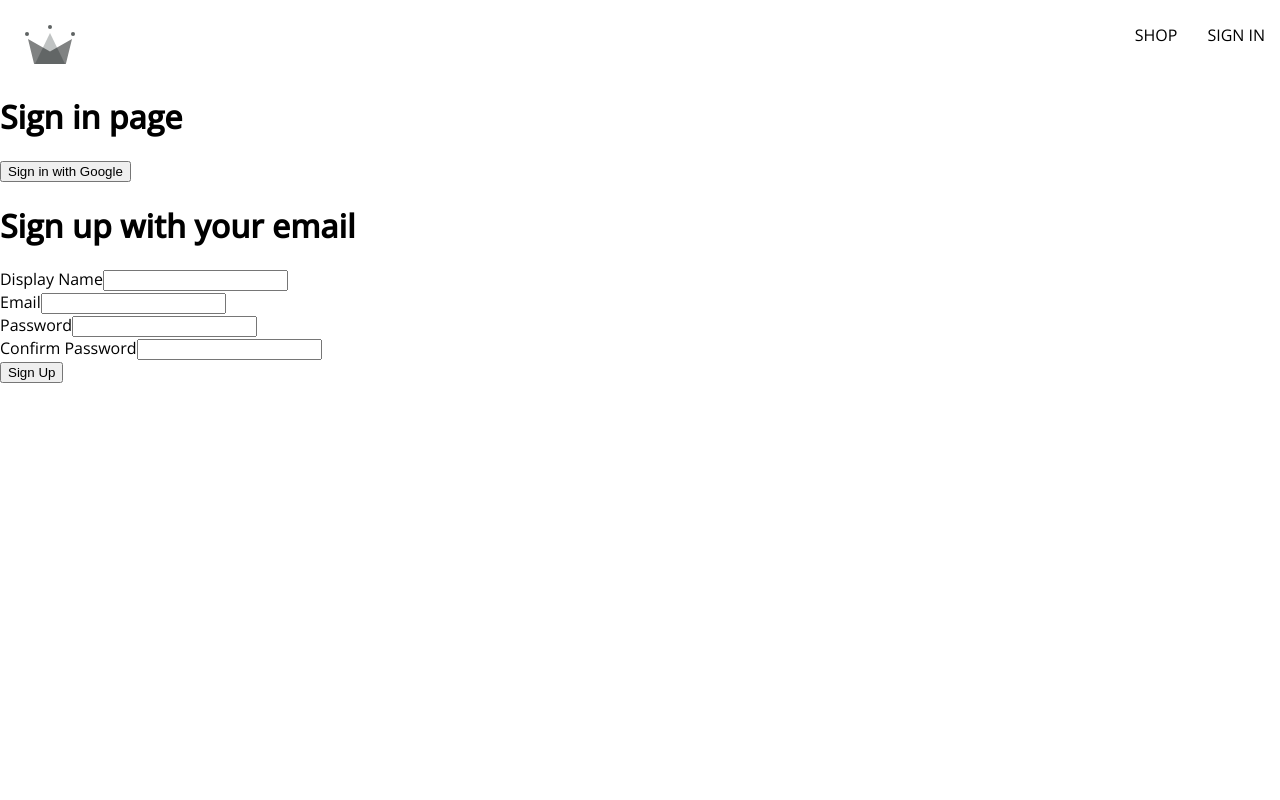
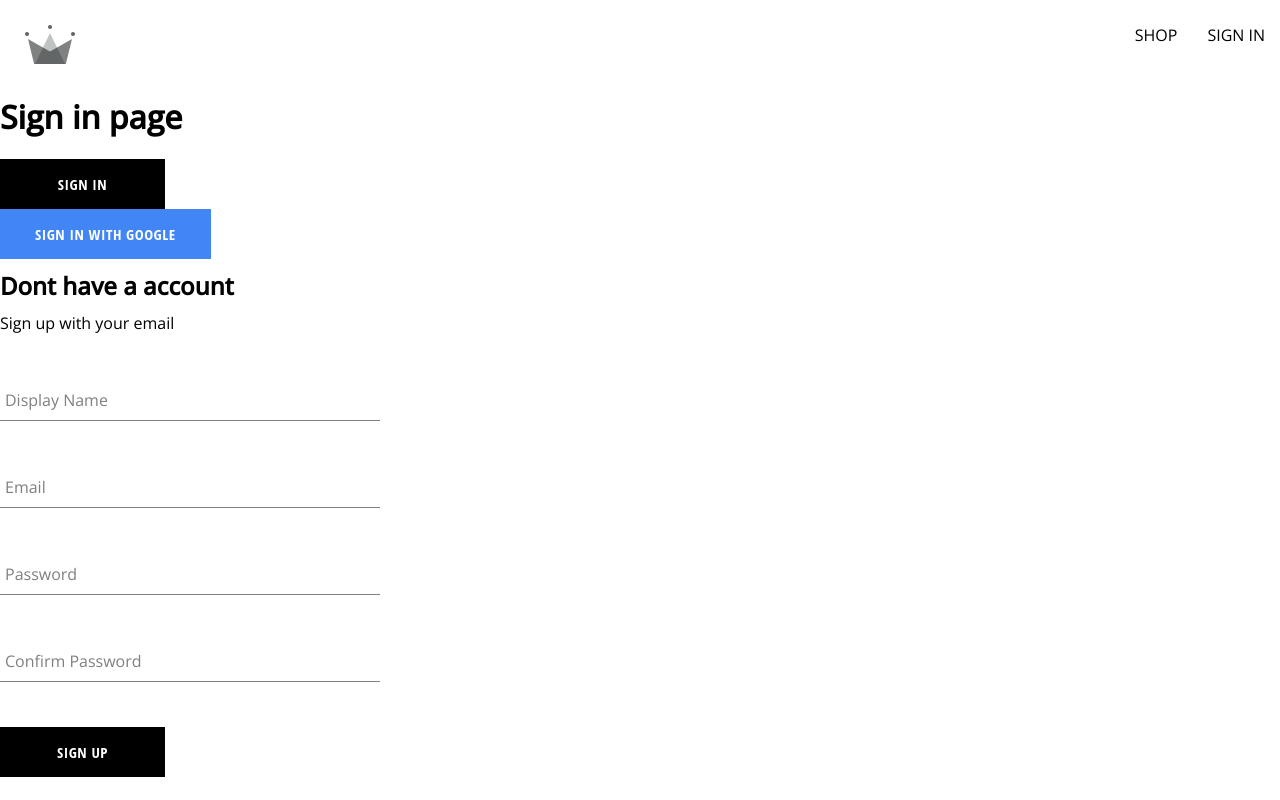
Before and after one commit to Silvery86/Clothing_Crown, a React (Create React App) app: page /sign-in in a window 1280 px wide. Built offline with nearby package versions, Linux system fonts and the light colour scheme.

Commit message:
create button component and style sign-up component

```diff
--- /dev/null
+++ b/src/button/button.component.jsx
@@ -0,0 +1,15 @@
+import './button.styles.scss'
+
+const BUTTON_TYPE_CLASS = {
+    google: 'google-sign-in',
+    inverted: 'inverted'
+}
+
+export default function Button({children, buttonType, ...OtherProps}) {
+  return (
+    <button className={`button-container ${BUTTON_TYPE_CLASS[buttonType]}`}
+    {...OtherProps} >
+        {children}
+    </button>
+  )
+}
--- /dev/null
+++ b/src/button/button.styles.scss
@@ -0,0 +1,46 @@
+.button-container {
+    min-width: 165px;
+    width: auto;
+    height: 50px;
+    letter-spacing: 0.5px;
+    line-height: 50px;
+    padding: 0 35px 0 35px;
+    font-size: 15px;
+    background-color: black;
+    color: white;
+    text-transform: uppercase;
+    font-family: 'Open Sans Condensed';
+    font-weight: bolder;
+    border: none;
+    cursor: pointer;
+    display: flex;
+    justify-content: center;
+
+    &:hover {
+      background-color: white;
+      color: black;
+      border: 1px solid black;
+    }
+
+    &.google-sign-in {
+      background-color: #4285f4;
+      color: white;
+
+      &:hover {
+        background-color: #357ae8;
+        border: none;
+      }
+    }
+
+    &.inverted {
+      background-color: white;
+      color: black;
+      border: 1px solid black;
+
+      &:hover {
+        background-color: black;
+        color: white;
+        border: none;
+      }
+    }
+  }
--- a/src/form-input/form-input.component.jsx
+++ b/src/form-input/form-input.component.jsx
@@ -1,10 +1,12 @@
-import React from 'react'
+import './form-input.styles.scss'
 
 export default function FormInput  ({label, ...OtherProps}) {
   return (
-    <div>
-      <label>{label}</label>
-      <input {...OtherProps}/>
+    <div className='group'>
+      <input  className="form-input" {...OtherProps}/>
+      <label className={`${
+        OtherProps.value.length ? 'shrink' : ''
+        } form-input-label`}>{label}</label>
     </div>
   )
 }
--- a/src/form-input/form-input.styles.scss
+++ b/src/form-input/form-input.styles.scss
@@ -0,0 +1,54 @@
+$sub-color: grey;
+$main-color: black;
+
+@mixin shrinkLabel {
+  top: -14px;
+  font-size: 12px;
+  color: $main-color;
+}
+
+.group {
+  position: relative;
+  margin: 45px 0;
+
+  .form-input {
+    background: none;
+    background-color: white;
+    color: $sub-color;
+    font-size: 18px;
+    padding: 10px 10px 10px 5px;
+    display: block;
+    width: 100%;
+    border: none;
+    border-radius: 0;
+    border-bottom: 1px solid $sub-color;
+    margin: 25px 0;
+
+    &:focus {
+      outline: none;
+    }
+
+    &:focus ~ .form-input-label {
+      @include shrinkLabel();
+    }
+  }
+
+  input[type='password'] {
+    letter-spacing: 0.3em;
+  }
+
+  .form-input-label {
+    color: $sub-color;
+    font-size: 16px;
+    font-weight: normal;
+    position: absolute;
+    pointer-events: none;
+    left: 5px;
+    top: 10px;
+    transition: 300ms ease all;
+
+    &.shrink {
+      @include shrinkLabel();
+    }
+  }
+}
--- a/src/sign-in/sign-in.component.jsx
+++ b/src/sign-in/sign-in.component.jsx
@@ -1,3 +1,4 @@
+import Button from '../button/button.component';
 import SignUpForm from '../sign-up-form/sign-up-form.component';
 import { signInWithGooglePopup, createUserDocumentFromAuth } from '../utils/firebase/firebase.utils'
 
@@ -10,7 +11,8 @@ const SignIn = () => {
   return (
     <div>
       <h1>Sign in page</h1>
-      <button onClick={logGoogleUser}>Sign in with Google</button>
+      <Button>Sign in</Button>
+      <Button buttonType='google' onClick={logGoogleUser}>Sign in with Google</Button>
       <SignUpForm />
     </div>
   )
--- a/src/sign-up-form/sign-up-form.component.jsx
+++ b/src/sign-up-form/sign-up-form.component.jsx
@@ -1,7 +1,8 @@
 import { useState } from "react"
 import { createAuthUserWithEmailAndPassword, createUserDocumentFromAuth } from "../utils/firebase/firebase.utils"
 import FormInput from "../form-input/form-input.component"
-
+import Button from "../button/button.component"
+import './sign-up-form.styles.scss'
 const defaultFormFields = {
     displayName: '',
     email:'',
@@ -41,8 +42,9 @@ export default function SignUpForm() {
         }
     }
     return (
-    <div>
-      <h1>Sign up with your email</h1>
+    <div className="sign-up-container">
+      <h2>Dont have a account</h2>
+      <span>Sign up with your email</span>
       <form onSubmit={handleSubmit}>
 
             <FormInput
@@ -84,7 +86,7 @@ export default function SignUpForm() {
             value={confirmPassword}
             />
 
-            <button type='submit'>Sign Up</button>
+            <Button type='submit'>Sign Up</Button>
       </form>
     </div>
   )
--- /dev/null
+++ b/src/sign-up-form/sign-up-form.styles.scss
@@ -0,0 +1,8 @@
+.sign-up-container{
+    display: flex;
+    flex-direction: column;
+    width: 380px;
+    h2{
+        margin: 10px 0;
+    }
+}
```
